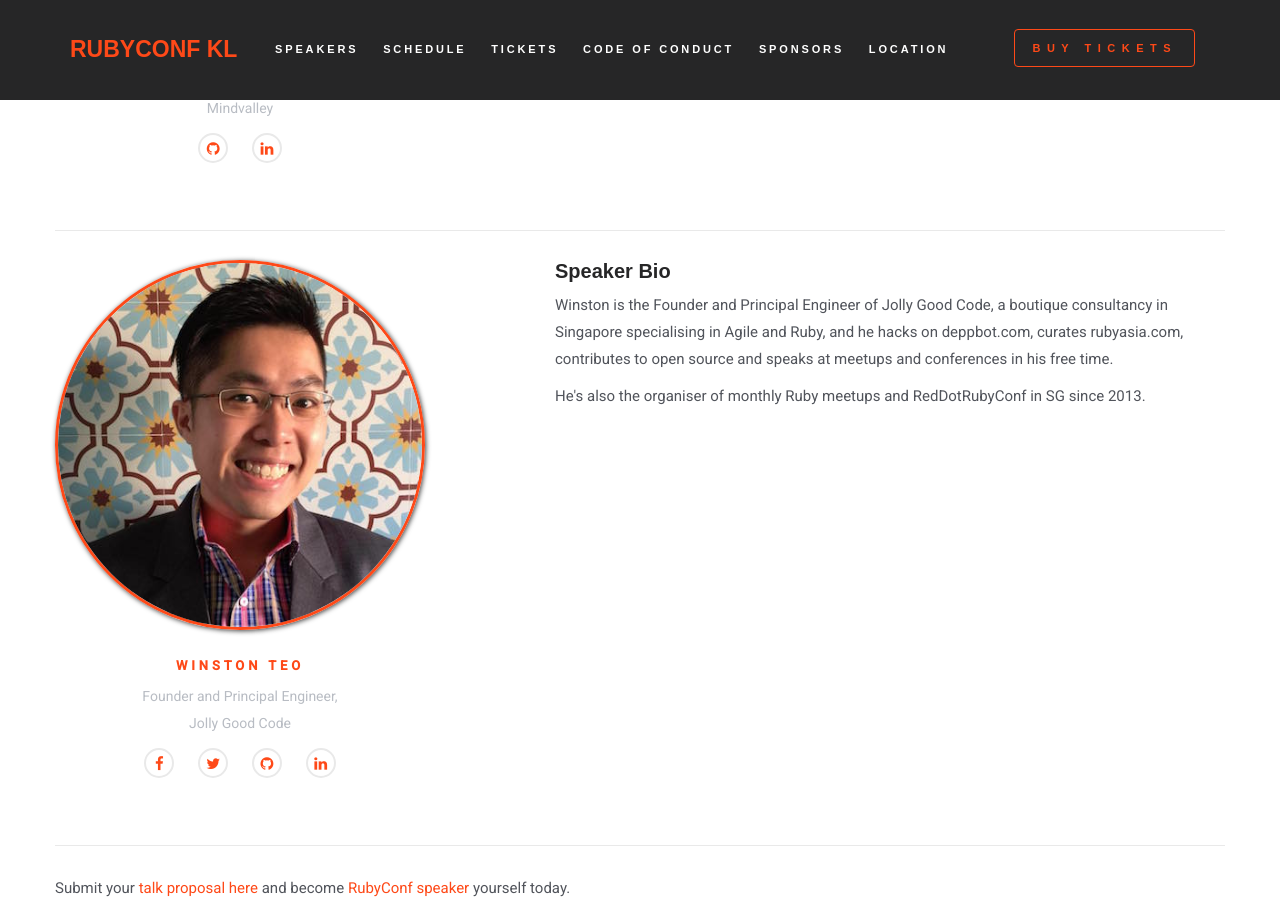
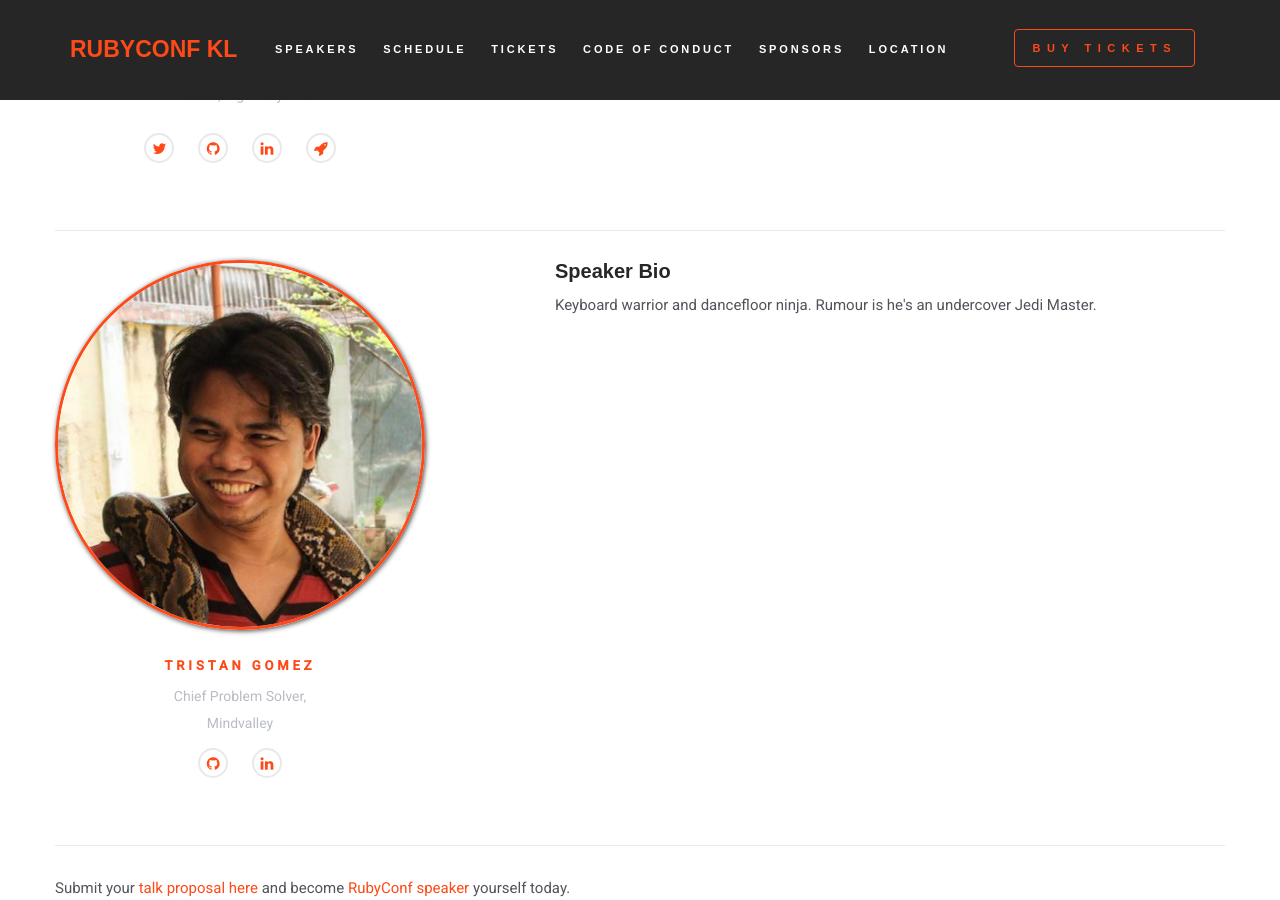
Before and after one commit to rubyconfmy/2016, a Jekyll site: the page built from speakers/index.html, in a window 1280 px wide and 900 px high, scrolled down 4939 px. Built offline with Jekyll 4.4.1, drawn with Linux system fonts in a browser that asks for light colours; some web fonts are replaced; some of the changed text lies outside the part shown.

Commit message:
Remove Winston as speaker :( and adding Jason

```diff
--- a/speakers/index.html
+++ b/speakers/index.html
@@ -9,6 +9,7 @@ images:
   - http://rubyconf.my/assets/img/speakers/dhendy.jpg
   - http://rubyconf.my/assets/img/speakers/axel-kee.jpg
   - http://rubyconf.my/assets/img/speakers/lots-of-new-speakers.jpg
+  - http://rubyconf.my/assets/img/speakers/jason-lim.jpg
 ---
 
 <section class="section" style="padding: 100px 0 80px;">
@@ -187,6 +188,36 @@ images:
         <div class="row">
           <div class="col-sm-4">
             <div class="speaker">
+              <div class="photo-wrapper rounded"><img src="/assets/img/speakers/jason-lim.jpg" alt="Lincoln Lee" class="img-responsive"></div>
+              <h3 class="name">JASON LIM</h3>
+              <p class="text-alt"><small>CTO and Co-found,<br />MomoCentral.com</small></p>
+              <ul class="speaker-socials">
+                <li><a target="_blank" rel="nofollow" href="https://twitter.com/momo_central"><span class="fa fa-twitter"></span></a></li>
+                <li><a target="_blank" rel="nofollow" href="https://github.com/jasonmoofang"><span class="fa fa-github"></span></a></li>
+                <li><a target="_blank" rel="nofollow" href="https://www.facebook.com/lim.hoe.3"><span class="fa fa-facebook"></span></a></li>
+                <li><a target="_blank" rel="nofollow" href="https://www.linkedin.com/in/yuen-hoe-lim-62230923"><span class="fa fa-linkedin"></span></a></li>
+              </ul>
+            </div>
+          </div>
+          <div class="col-sm-1"></div>
+          <div class="col-sm-7">
+            <article>
+              <h6>Speaker Bio</h6>
+              <p>
+                Jason is CTO and Co-founder of MomoCentral.com.
+              </p>
+              <p>
+                A long-time programmer but yet a fair learner of the dark Ruby arts, he built much of MomoCentral's software assets on Rails, and spends much of his days vanquishing marauding bugs and generally musing about making cross-internet client-developer engagements less painful and more fruitful.
+              </p>
+            </article>
+          </div>
+        </div>
+
+        <hr>
+
+        <div class="row">
+          <div class="col-sm-4">
+            <div class="speaker">
               <div class="photo-wrapper rounded"><img src="/assets/img/speakers/nick-marden.jpg" alt="Nick Marden" class="img-responsive"></div>
               <h3 class="name">NICK MARDEN</h3>
               <p class="text-alt"><small>Founder,<br />Rapid River Software</small></p>
@@ -272,38 +303,6 @@ images:
 
         <hr>
 
-        <div class="row">
-          <div class="col-sm-4">
-            <div class="speaker">
-              <div class="photo-wrapper rounded"><img src="/assets/img/speakers/winston.jpg" alt="Winston" class="img-responsive"></div>
-              <h3 class="name">WINSTON TEO</h3>
-              <p class="text-alt"><small>Founder and Principal Engineer,<br />Jolly Good Code</small></p>
-              <ul class="speaker-socials">
-                <li><a target="_blank" rel="nofollow" href="https://www.facebook.com/winstonyw"><span class="fa fa-facebook"></span></a></li>
-                <li><a target="_blank" rel="nofollow" href="https://twitter.com/winstonyw"><span class="fa fa-twitter"></span></a></li>
-                <li><a target="_blank" rel="nofollow" href="https://github.com/winston"><span class="fa fa-github"></span></a></li>
-                <li><a target="_blank" rel="nofollow" href="https://sg.linkedin.com/in/winstonyw"><span class="fa fa-linkedin"></span></a></li>
-              </ul>
-            </div>
-          </div>
-          <div class="col-sm-1"></div>
-          <div class="col-sm-7">
-            <article>
-              <h6>Speaker Bio</h6>
-              <p>
-                Winston is the Founder and Principal Engineer of Jolly Good Code, a boutique consultancy in Singapore specialising in Agile and Ruby, and he hacks on deppbot.com, curates rubyasia.com, contributes to open source
-and speaks at meetups and conferences in his free time.
-              </p>
-              <p>
-                He's also the organiser of monthly Ruby meetups and RedDotRubyConf in SG since 2013.
-              </p>
-            </article>
-          </div>
-        </div>
-
-        <hr>
-
-
 
         <p>Submit your <a href="/call-for-proposal" target="_blank">talk proposal here</a> and become <span class="highlight">RubyConf speaker</span> yourself today.</p>
       </article>
```
Also changed, not shown: index.html (+17 -17 lines), assets/img/speakers/jason-lim.jpg (added).
